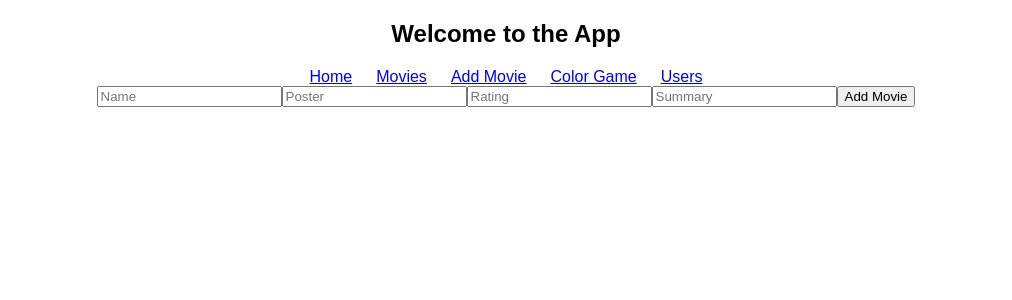
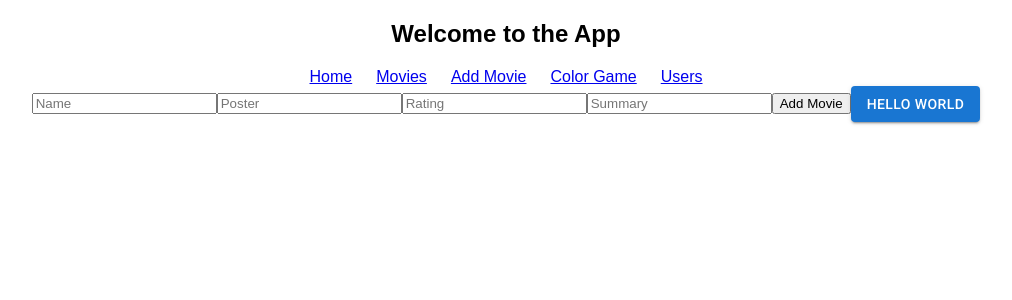
Before and after one commit to staesha-sankar/my-app, a React (Vite) app: page /movies/add in a window 1280 px wide. Shown: the top 300 px of the page, without its empty margins (134-1146 px from the left). Built offline with nearby package versions, Linux system fonts and the light colour scheme.

Commit message:
everything works

```diff
--- a/index.html
+++ b/index.html
@@ -4,6 +4,12 @@
     <meta charset="UTF-8" />
     <link rel="icon" type="image/svg+xml" href="/favicon.svg" />
     <meta name="viewport" content="width=device-width, initial-scale=1.0" />
+    <link rel="preconnect" href="https://fonts.googleapis.com" />
+    <link rel="preconnect" href="https://fonts.gstatic.com" crossorigin />
+    <link
+      rel="stylesheet"
+      href="https://fonts.googleapis.com/css2?family=Roboto:wght@300;400;500;700&display=swap"
+    />
     <title>my-app</title>
   </head>
   <body>
--- a/package.json
+++ b/package.json
@@ -10,6 +10,10 @@
     "preview": "vite preview"
   },
   "dependencies": {
+    "@emotion/react": "^11.14.0",
+    "@emotion/styled": "^11.14.1",
+    "@mui/icons-material": "^9.2.0",
+    "@mui/material": "^9.2.0",
     "react": "^19.2.7",
     "react-dom": "^19.2.7",
     "react-router": "^8.1.0"
--- a/src/Pages/AddMovie.jsx
+++ b/src/Pages/AddMovie.jsx
@@ -1,10 +1,11 @@
 import { useState } from "react";
+import Button from "@mui/material/Button";
 
 // Separate into Components
 // 1. Move JSX
 // 2. Move variables only needed AddMovie
 // 3. Pass shared variables as props
-export function AddMovie() {
+export function AddMovie({ movieList, setMovieList }) {
   const [movie, setMovie] = useState({
     name: "",
     poster: "",
@@ -12,8 +13,14 @@
     summary: "",
   });
 
-  function addMovie({ movieList, setMovieList }) {
-    setMovieList([movie, ...movieList]);
+  function addMovie() {
+    setMovieList([
+      {
+        ...movie,
+        rating: Number(movie.rating),
+      },
+      ...movieList,
+    ]);
 
     setMovie({
       name: "",
@@ -31,18 +38,21 @@
         value={movie.name}
         onChange={(event) => setMovie({ ...movie, name: event.target.value })}
       />
+
       <input
         type="text"
         placeholder="Poster"
         value={movie.poster}
         onChange={(event) => setMovie({ ...movie, poster: event.target.value })}
       />
+
       <input
-        type="text"
+        type="number"
         placeholder="Rating"
         value={movie.rating}
         onChange={(event) => setMovie({ ...movie, rating: event.target.value })}
       />
+
       <input
         type="text"
         placeholder="Summary"
@@ -51,7 +61,10 @@
           setMovie({ ...movie, summary: event.target.value })
         }
       />
+
       <button onClick={addMovie}>Add Movie</button>
+
+      <Button variant="contained">Hello world</Button>
     </section>
   );
 }
```
Also changed, not shown: src/App.jsx (+6 -2 lines), 1 other file (tests, documents, lock files or other folders).
